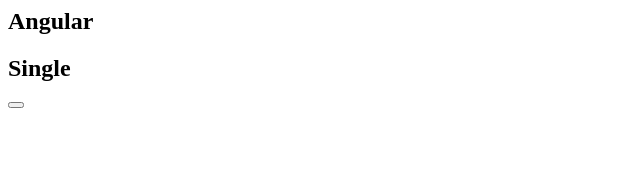
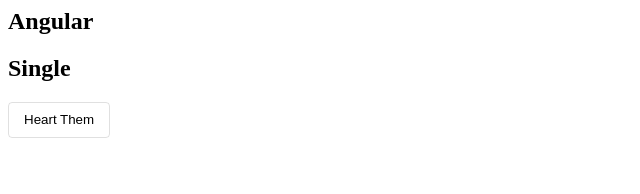
Before and after one commit to akilah-littlejohn/Card-Component-10-day-Challenge, an Angular app: page / in a window 1280 px wide. Shown: the top 194 px of the page, without its empty margins (0-640 px from the left). Built offline with nearby package versions, Linux system fonts and the light colour scheme.

Commit message:
2 files modified

```diff
--- a/src/card/card.component.html
+++ b/src/card/card.component.html
@@ -1,12 +1,15 @@
 <section>
-
   <header>
-    <h1>{{title}}</h1>
-    <h2>{{subtitle}}</h2>
+    <h1>{{ title }}</h1>
+    <h2>{{ subtitle }}</h2>
   </header>
-  <img [src]="" alt="">
+  <img [src]="" alt="" />
   <article>
-  <ng-content selector="card-content"></ng-content>
+    <ng-content selector="card-content"></ng-content>
   </article>
-  <button></button>
+  <button mat-stroked-button color="primary">Heart Them</button>
+  <button *ngIf='likeButton' mat-icon-button>
+  <mat-icon>favorite</mat-icon>
+</button>
+  <footer></footer>
 </section>
--- a/src/card/card.component.ts
+++ b/src/card/card.component.ts
@@ -1,3 +1,4 @@
+import { CommonModule } from '@angular/common';
 import { Component, Input, OnInit } from '@angular/core';
 import { MatButtonModule } from '@angular/material/button';
 import { MatIconModule } from '@angular/material/icon';
@@ -7,7 +8,7 @@
   templateUrl: './card.component.html',
   styleUrls: ['./card.component.css'],
   standalone: true,
-  imports: [MatIconModule, MatButtonModule],
+  imports: [CommonModule, MatIconModule, MatButtonModule],
 })
 export class CardComponent implements OnInit {
   @Input() title: string;
```
